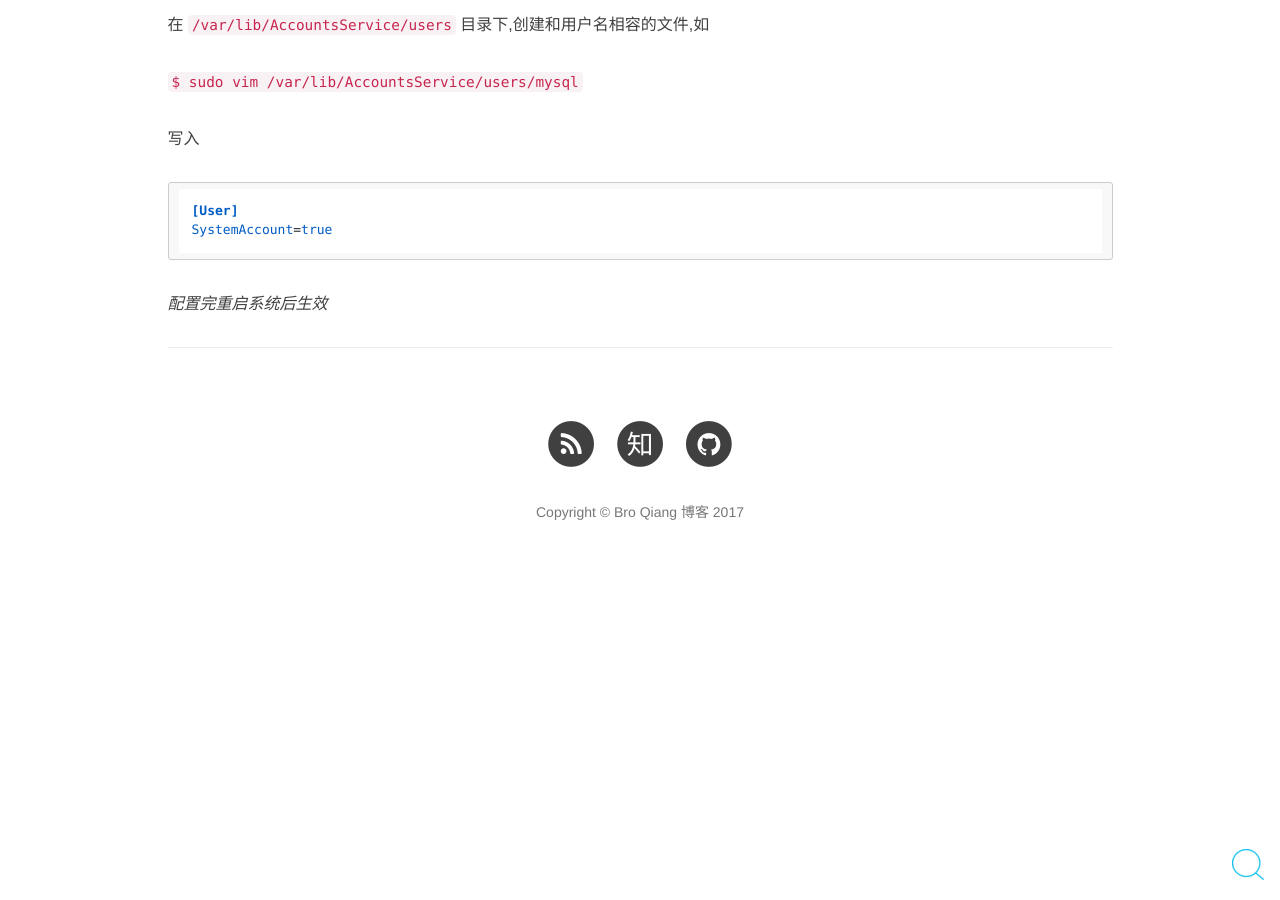
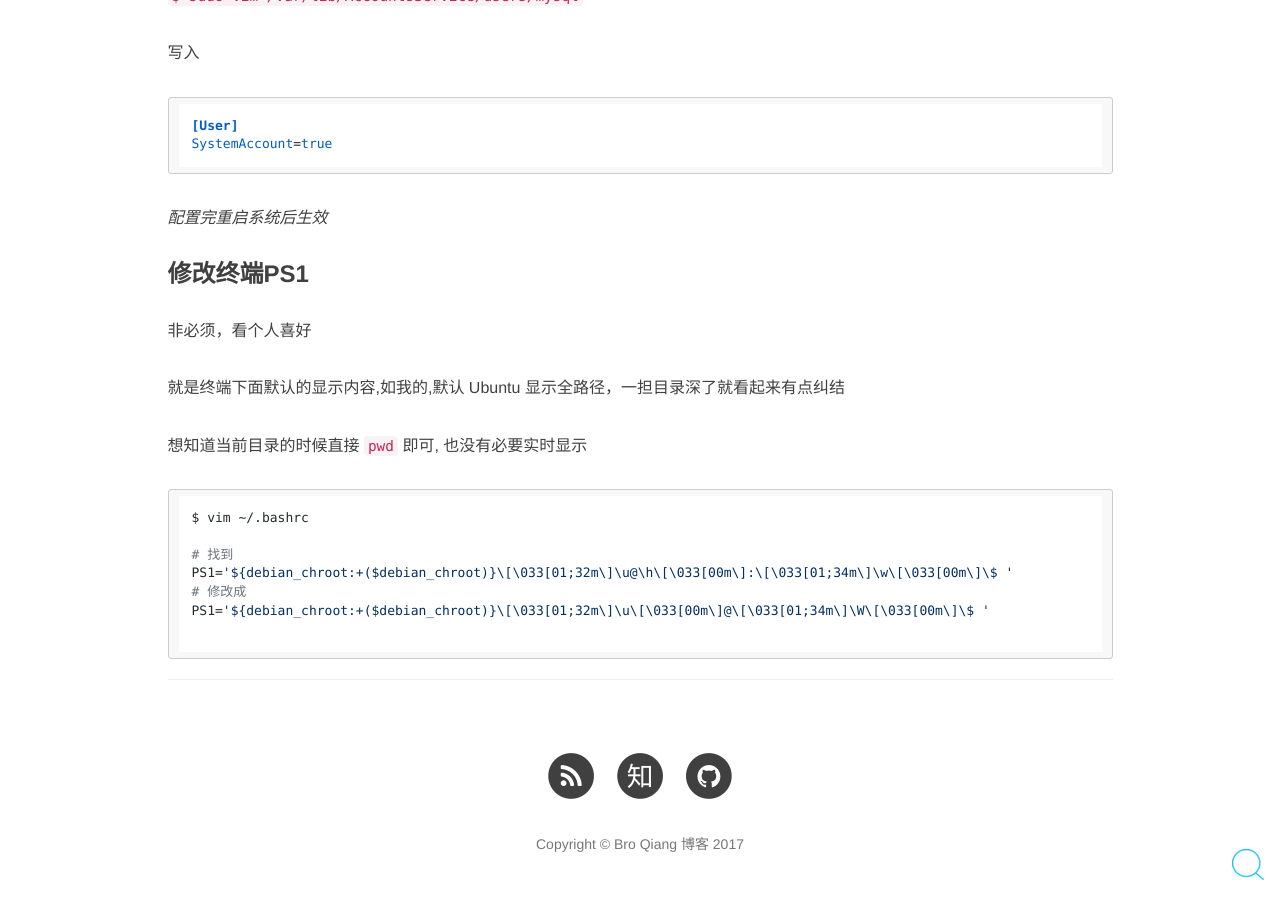
Before and after one commit to BroQiang/broqiang.github.io, a Jekyll site: the page built from _posts/2017-01-10-Environment-UbuntuSetting.md, in a window 1280 px wide and 900 px high, scrolled down 5647 px. Built offline with Jekyll 4.4.1, drawn with Linux system fonts in a browser that asks for light colours; nearby versions of some CDN libraries; comment, search, counter and statistics services are not loaded; before the commit the page ends 6237 px from its top, so only the background shows below that; some of the changed text lies outside the part shown.

Commit message:
Add edit PS1

````diff
--- a/_posts/2017-01-10-Environment-UbuntuSetting.md
+++ b/_posts/2017-01-10-Environment-UbuntuSetting.md
@@ -10,9 +10,9 @@ tags:
 author: 'Bro Qiang'
 ---
 
-## 安装后的系统设置
+## Ubuntu 16.10 安装后的设置
 
-## 基本操作
+### 基本操作
 
 - 打开终端
 
@@ -25,7 +25,7 @@ author: 'Bro Qiang'
     点击右上角的齿轮，，此处也可以进行注销，重启，关机，设置等系统设置
 
 
-## 修改家目录下的中文目录为英文目录
+### 修改家目录下的中文目录为英文目录
 
 这个设置个人觉得有点……，用Linux基本上都会用终端命令行进行操作，目录为中文有点麻烦，要不停的切换输入法
 
@@ -49,7 +49,7 @@ author: 'Bro Qiang'
 - 注销后再登录，还会出现更新工具，选择保留旧的名称，如果不想下次登录还会出现，选中下方的`下次不要再询问我`
 
 
-## 安装Vmware Tools
+### 安装Vmware Tools
 
 如果是物理机安装，忽略此步
 
@@ -78,13 +78,13 @@ author: 'Bro Qiang'
 
 - 重启后，发现登录系统后窗口变大，安装成功，此时就可以全屏显示了
 
-## 安装Vim
+### 安装Vim
 
 此步骤非必须，推荐安装，vim比默认的vi多了语法高亮等高级功能
 
 `$ sudo apt install -y vim`
 
-## 禁用访客用户
+### 禁用访客用户
 
 此步骤非必须，只是登录界面的时候有个guest用，个人不喜欢
 
@@ -116,7 +116,7 @@ allow-guest=false
 
 *修改完重复系统后生效*
 
-## 安装Gnome桌面
+### 安装Gnome桌面
 
 此步骤非必须，如果喜欢Ubuntu的默认桌面可以忽略此步骤
 
@@ -131,7 +131,7 @@ allow-guest=false
 - 安装完成后注销系统重新登录，登录的时候选择用户名右侧的按钮，选择Gnome即可切换到Gnome桌面
 
 
-## 安装numix主题
+### 安装numix主题
 
 - 安装主题
 
@@ -145,7 +145,7 @@ allow-guest=false
 
     通过此工具选择numix主题和图标，还可以用此工具进行一些其他的桌面优化，不再详细说明
 
-## 安装google浏览器
+### 安装google浏览器
 
 做开发调试个人比较喜欢chrome浏览器，而且有的时候也需要开启多个浏览器做测试，一个Firefox也不够
 
@@ -173,7 +173,7 @@ allow-guest=false
     快捷键`Alt+F2`,输入`google-chrome`,就可以打开chrome浏览器了
 
 
-## 安装Roboto Mono(google)字体
+### 安装Roboto Mono(google)字体
 
 此步骤非必须，建议安装，后面的配置都会基于此字体，当然如果喜欢其他字体可以根据个人喜好去安装
 
@@ -185,7 +185,7 @@ allow-guest=false
 sudo unzip Roboto_Mono.zip -d /usr/share/fonts/
 ```
 
-## 安装搜狗输入法
+### 安装搜狗输入法
 
 - 到官网下载Deb包 [下载](http://pinyin.sogou.com/linux/)
 
@@ -205,7 +205,7 @@ sudo unzip Roboto_Mono.zip -d /usr/share/fonts/
 
 
 
-## 设置快捷键
+### 设置快捷键
 
 可以根据个人需要设置多个快捷键，此处简单说明下怎么设置
 
@@ -237,7 +237,7 @@ sudo unzip Roboto_Mono.zip -d /usr/share/fonts/
 
 
 
-## 修改默认sh 将dash改为bash
+### 修改默认sh 将dash改为bash
 
 此步骤非必须，只是个人习惯了bash shell的脚本语法，不修改自己写的脚本有可能会出错
 
@@ -247,7 +247,7 @@ $ sudo dpkg-reconfigure dash
 
 选择否
 
-## 禁用一般用户，如mysql/www等
+### 禁用一般用户，如mysql/www等
 
 此步骤非必须，在有需要的时候再配置，一般情况下忽略即可
 
@@ -262,3 +262,23 @@ SystemAccount=true
 ```
 
 *配置完重启系统后生效*
+
+
+### 修改终端PS1
+
+非必须，看个人喜好
+
+就是终端下面默认的显示内容,如我的,默认 Ubuntu 显示全路径，一担目录深了就看起来有点纠结
+
+想知道当前目录的时候直接 `pwd` 即可, 也没有必要实时显示
+
+
+```shell
+$ vim ~/.bashrc
+
+# 找到
+PS1='${debian_chroot:+($debian_chroot)}\[\033[01;32m\]\u@\h\[\033[00m\]:\[\033[01;34m\]\w\[\033[00m\]\$ '
+# 修改成
+PS1='${debian_chroot:+($debian_chroot)}\[\033[01;32m\]\u\[\033[00m\]@\[\033[01;34m\]\W\[\033[00m\]\$ '
+
+```
````
